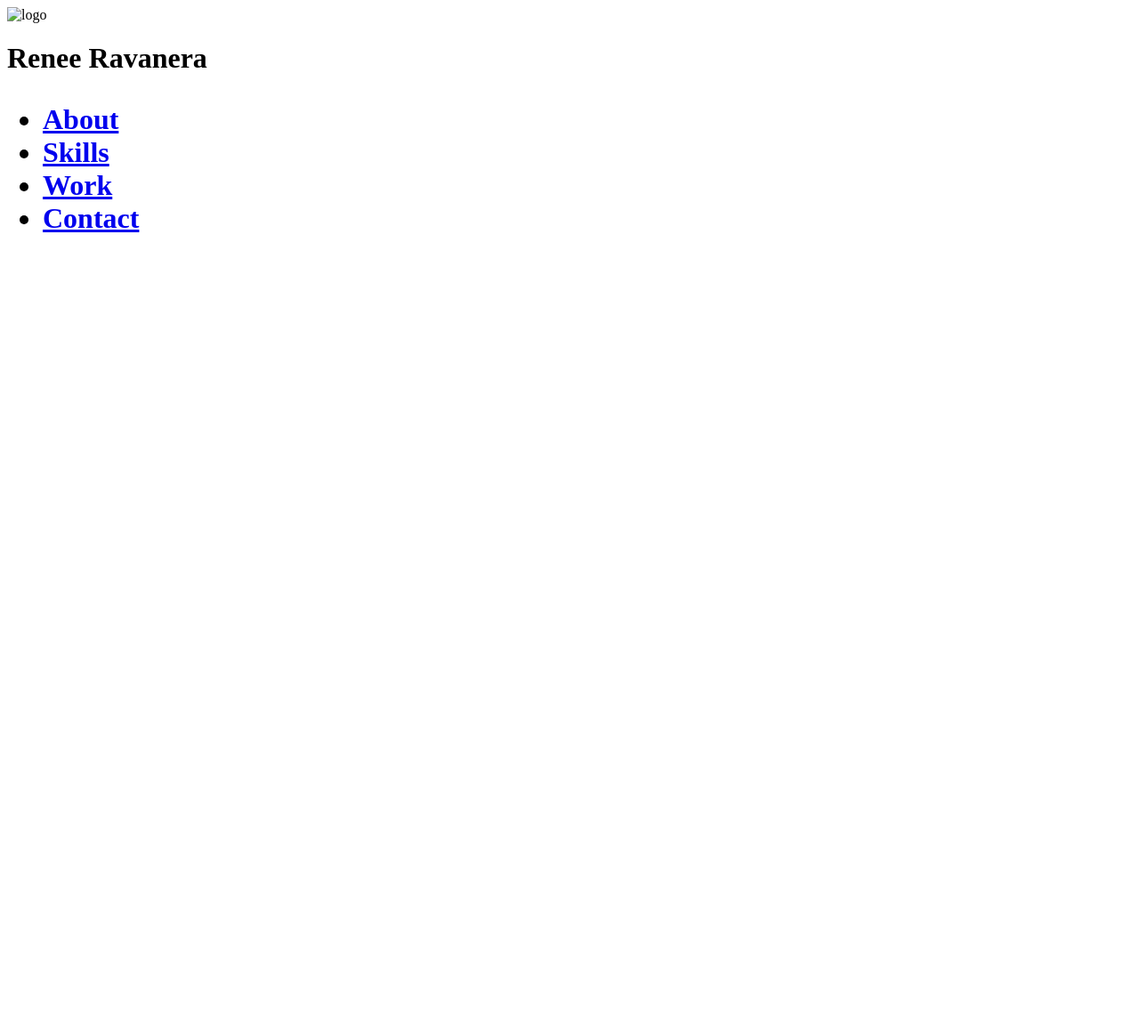
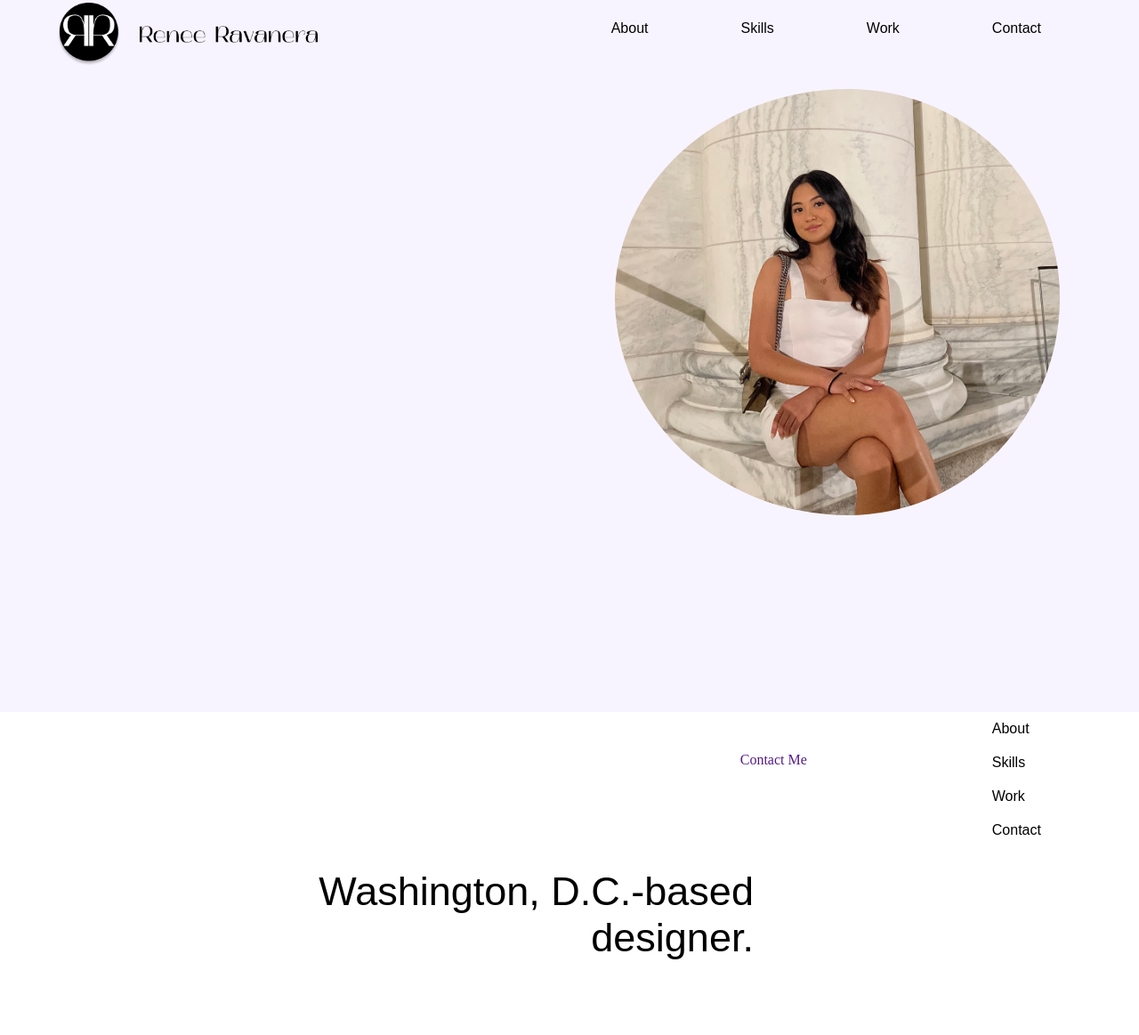
Before and after one commit to reneeravs/UX_UI_HW_17, a plain HTML site: page index.html in a window 1280 px wide. Shown: the whole page at 89% size. Before the commit the page ends 800 px from the top, so only its background shows below. Drawn offline with Linux system fonts and the light colour scheme.

Commit message:
Add files via upload

```diff
--- a/index.html
+++ b/index.html
@@ -1,20 +1,41 @@
 <!DOCTYPE html>
-<html lang="en">
+<html>
   <head>
     <title>Renee Ravanera</title>
+    <link rel="stylesheet" href="stylesheet.css" />
   </head>
   <body>
-    <header>
-        <div class="header">
-            <img src="./Images/Black.png"alt="logo">
-            <h1>Renee Ravanera<h1>
-            <ul>
-                <li><a href="About.asp">About</a></li>
-                <li><a href="Skills.asp">Skills</a></li>
-                <li><a href="Work.asp">Work</a></li>
-                <li><a href="Contact.asp">Contact</a></li>
-            </ul>
-        </div>
-    </header>
+    <div class="container">
+      <div class="navbar">
+        <img src="images/Black.png" class="logo" />
+        <img src="images/Name.png" class="name" />
+        <nav>
+          <ul>
+            <li><a href="">About</a></li>
+            <li><a href="">Skills</a></li>
+            <li><a href="">Work</a></li>
+            <li><a href="">Contact</a></li>
+          </ul>
+        </nav>
+      </div>
+
+      <div class="face">
+        <img src="Images/IMG_3473 2.jpg" class="face" />
+      </div>
+
+      <div class="content">
+        <a href="" class="btn">Contact Me</a>
+        <h1>Washington, D.C.-based designer.</h1>
+        <p></p>
+      </div>
+    </div>
+    <footer>
+      <ul>
+        <li><a href="">About</a></li>
+        <li><a href="">Skills</a></li>
+        <li><a href="">Work</a></li>
+        <li><a href="">Contact</a></li>
+      </ul>
+    </footer>
   </body>
 </html>
--- a/stylesheet.css
+++ b/stylesheet.css
@@ -1,3 +1,95 @@
-ul {
+* {
+  margin: 0;
+  padding: 0;
+}
+.container {
+  height: 100vh;
+  width: 100%;
+  background-color: #f8f4ff;
+  text-align: right;
 
 }
+.navbar {
+  width: 100%;
+  height: 8vh;
+  margin: auto;
+  display: flex;
+  align-items: center;
+  background-color: #f8f4ff;
+}
+.logo {
+  width: 80px;
+  cursor: pointer;
+  padding-top: 1%;
+  padding-left: 5%;
+}
+.name {
+  width: 200px;
+  cursor: pointer;
+  padding-left: 1%;
+  padding-top: 1%;
+}
+nav {
+  flex: 1;
+  padding-right: 60px;
+}
+
+nav ul li{
+  font-family: sans-serif;
+  display: inline-block;
+  list style: none;
+  margin: 0px 50px;
+  font-family:
+}
+nav ul li a{
+  text-decoration: none;
+  color: black;
+}
+.face {
+  width: 500px;
+  float: right;
+  border-radius: 50%;
+  padding-top: 2%;
+  padding-right: 5%;
+}
+.content h1{
+  float: left;
+  padding: 10%;
+  margin-top: 24px;
+  margin-bottom: 15px;
+  font-family: sans-serif;
+  font-size: 45px;
+  font-weight: 100;
+}
+.content p{
+  font-family: sans-serif;
+  font-size: 20px;
+}
+.content {
+  float: left;
+  padding: 10%;
+  padding-left; 10%
+  margin-left: 10%;
+  margin-top: 10%;
+}
+.content .btn{
+  display: inline-block;
+  background: linear-gradient(45deg, #87adfe; #ff77cd);
+  border-radius: 6px;
+  padding: 10px 20px;
+  box-sizing: border-box;
+  text-decoration: none;
+  color; #fff
+  box-shadow: 3px 8px 22px rgba(94,28,68,0.15);
+}
+footer ul li{
+  font-family: sans-serif;
+  display: inline-block;
+  list style: none;
+  margin: 0px 50px;
+  padding: 10px;
+}
+footer ul li a{
+  text-decoration: none;
+  color: black;
+}
```
Also changed, not shown: Images/Black.png (added), Images/Headshot.png (added), Images/IMG_3473 2.jpg (added), Images/augustine-wong-oebTM5wHTfw-unsplash.jpg (added), Images/avinash-kumar-pMP_aZ5nYec-unsplash.jpg (added), Images/background.jpg (added), Images/dave-hoefler-PEkfSAxeplg-unsplash.jpg (added), Images/flower.png (added), Images/name.png (added).
